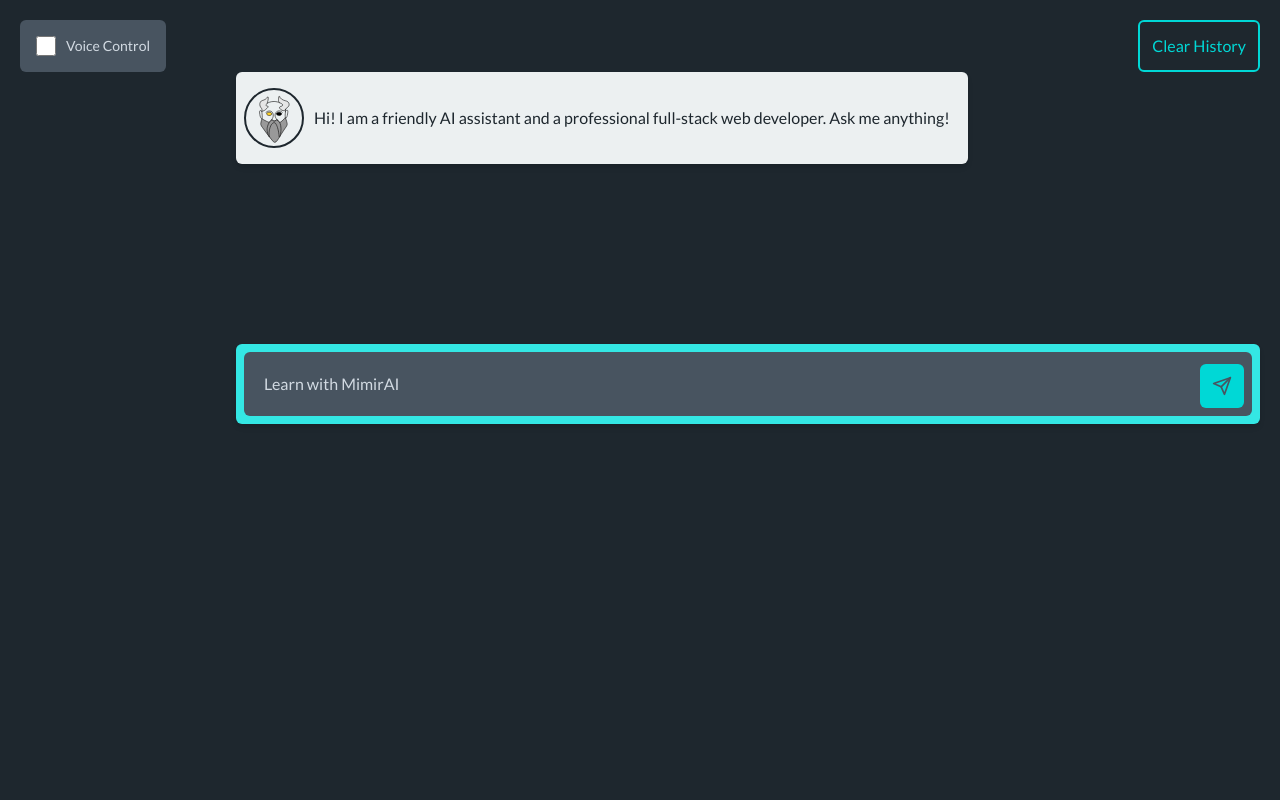
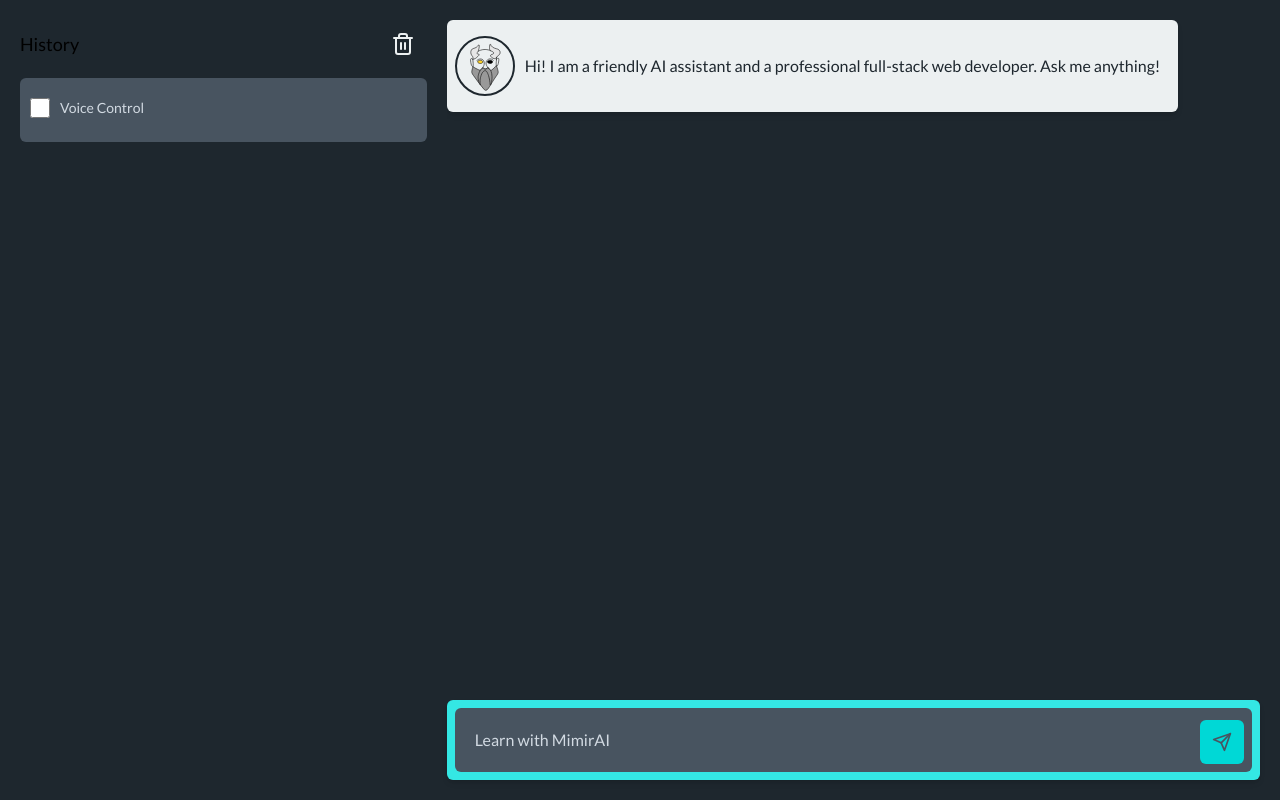
Before and after one commit to akapetano/mimir-ai, a Next.js app: page / in a window 1280 px wide. Built offline with nearby package versions, Linux system fonts and the light colour scheme.

Commit message:
restructure the Chat into different components

```diff
--- a/components/atoms/Button/Button.tsx
+++ b/components/atoms/Button/Button.tsx
@@ -3,7 +3,7 @@ import { ReactNode } from "react";
 
 interface IButtonProps {
   label: string;
-  variant: "primary" | "secondary" | "accent" | "ghost";
+  variant: "primary" | "secondary" | "accent" | "ghost" | "colorless";
   disabled?: boolean;
   iconOnly?: boolean;
   icon?: ReactNode;
@@ -25,9 +25,11 @@ export const Button = ({
   const classes = classNames(`p-3 rounded-md ${className}`, {
     "cursor-not-allowed": disabled === true,
     "bg-blue hover:bg-blue-light text-black": variant === "primary",
+    "bg-white hover:bg-gray-light text-black": variant === "secondary",
     "bg-transparent border-2 border-blue text-blue hover:bg-blue-light hover:border-blue-light hover:text-black":
       variant === "ghost",
     "bg-red-600 text-white hover:bg-red-700": variant === "accent",
+    "bg-transparent text-white hover:text-gray-light": variant === "colorless",
   });
 
   return (
--- a/components/atoms/Checkbox/Checkbox.tsx
+++ b/components/atoms/Checkbox/Checkbox.tsx
@@ -25,11 +25,11 @@ export const Checkbox = ({
   onChange,
 }: ICheckboxProps) => {
   const classes = classNames(
-    "flex justify-start gap-2.5 items-center text-sm tracking-normal normal-case p-4 hover:cursor-pointer",
+    "flex justify-start gap-2.5 items-center text-sm tracking-normal normal-case hover:cursor-pointer",
     disabled ? "opacity-50" : "opacity-100",
     bare
       ? "border-none pl-0 mb-1"
-      : "bg-gray-dark rounded-md focus:border-blue mb-4",
+      : "bg-gray-dark rounded-md focus:border-blue mb-4 p-4",
     className
   );
 
--- /dev/null
+++ b/components/atoms/icons/TrashIcon/TrashIcon.tsx
@@ -0,0 +1,33 @@
+interface ITrashIconProps {
+  width?: string;
+  height?: string;
+  className?: string;
+}
+
+export const TrashIcon = ({
+  width = "24",
+  height = "24",
+  className,
+}: ITrashIconProps) => {
+  return (
+    <div className={`flex justify-center items-center`}>
+      <svg
+        xmlns="http://www.w3.org/2000/svg"
+        width={width}
+        height={height}
+        viewBox="0 0 24 24"
+        fill="none"
+        stroke="currentColor"
+        strokeWidth="2"
+        strokeLinecap="round"
+        strokeLinejoin="round"
+        className={`feather feather-trash-2 ${className}`}
+      >
+        <polyline points="3 6 5 6 21 6"></polyline>
+        <path d="M19 6v14a2 2 0 0 1-2 2H7a2 2 0 0 1-2-2V6m3 0V4a2 2 0 0 1 2-2h4a2 2 0 0 1 2 2v2"></path>
+        <line x1="10" y1="11" x2="10" y2="17"></line>
+        <line x1="14" y1="11" x2="14" y2="17"></line>
+      </svg>
+    </div>
+  );
+};
--- a/components/features/home/Chat/Chat.tsx
+++ b/components/features/home/Chat/Chat.tsx
@@ -1,26 +1,70 @@
 "use-client";
 
 import { useModels } from "@/hooks/useModels";
+import { useVoice } from "@/hooks/useVoice";
+import { useChat } from "@/hooks/useChat";
+import { useSpeechSynthesisApi } from "@/hooks/useSpeechSynthesisApi";
 import { Options } from "@/components/features/home/Chat/Options/Options";
-import { ChatGPTForm } from "@/components/features/home/Chat/ChatGPTForm/ChatGPTForm";
-import { Controls } from "./Controls/Controls";
-import { useVoice } from "@/hooks/useVoice";
+import { ChatSection } from "./ChatSection/ChatSection";
 
 export const Chat = () => {
   const { currentModel, setCurrentModel, models, modelOptions } = useModels();
   const { voiceControl, handleChange } = useVoice();
+  const {
+    inputValue,
+    handleReset,
+    btnDisabled,
+    handleSubmit,
+    isLoading,
+    handleInputChange,
+    messages,
+  } = useChat();
+  const {
+    text,
+    setText,
+    isSpeaking,
+    isPaused,
+    isResumed,
+    hasEnded,
+    speak,
+    pause,
+    resume,
+    cancel,
+  } = useSpeechSynthesisApi();
 
   return (
-    <div className="w-full flex justify-between gap-2.5 p-5">
+    <div className="w-full flex flex-col md:flex-row justify-between gap-5 p-5">
       <Options
         currentModel={currentModel}
         setCurrentModel={setCurrentModel}
         modelOptions={modelOptions}
         voiceControl={voiceControl}
         handleChange={handleChange}
+        handleReset={handleReset}
+        text={text}
+        setText={setText}
+        isSpeaking={isSpeaking}
+        isPaused={isPaused}
+        isResumed={isResumed}
+        hasEnded={hasEnded}
+        speak={speak}
+        pause={pause}
+        resume={resume}
+        cancel={cancel}
+        className="md:w-1/3"
       />
 
-      <ChatGPTForm currentModel={currentModel} voiceControl={voiceControl} />
+      <ChatSection
+        currentModel={currentModel}
+        inputValue={inputValue}
+        btnDisabled={btnDisabled}
+        handleSubmit={handleSubmit}
+        isLoading={isLoading}
+        handleInputChange={handleInputChange}
+        messages={messages}
+        setText={setText}
+        className="md:w-2/3"
+      />
     </div>
   );
 };
--- a/components/features/home/Chat/ChatGPTForm/ChatGPTForm.tsx
+++ b/components/features/home/Chat/ChatGPTForm/ChatGPTForm.tsx
@@ -1,95 +1,23 @@
-"use client";
-
 import { Button } from "@/components/atoms/Button/Button";
 import { SendIcon } from "@/components/atoms/icons/SendIcon/SendIcon";
-import { useChat } from "@/hooks/useChat";
-import { LoadingChatLine } from "../ChatLine/LoadingChatLine/LoadingChatLine";
-import { ChatLine } from "../ChatLine/ChatLine";
-import { Controls } from "../Controls/Controls";
-import { useSpeechSynthesisAi } from "@/hooks/useSpeechSynthesisApi";
-import { useEffect } from "react";
-import clsx from "clsx";
+import { FormEvent, ChangeEvent } from "react";
 
 interface IChatGPTFormProps {
-  currentModel: string;
-  voiceControl: boolean;
+  inputValue: string;
+  btnDisabled: boolean;
+  handleSubmit: (event: FormEvent<HTMLFormElement>) => Promise<void>;
+  handleInputChange: (event: ChangeEvent<HTMLInputElement>) => void;
 }
 
-export function ChatGPTForm({ currentModel, voiceControl }: IChatGPTFormProps) {
-  const {
+export function ChatGPTForm({
   inputValue,
-    handleReset,
   btnDisabled,
   handleSubmit,
-    isLoading,
   handleInputChange,
-    messages,
-  } = useChat({ currentModel });
-
-  const {
-    text,
-    setText,
-    isSpeaking,
-    isPaused,
-    isResumed,
-    hasEnded,
-    speak,
-    pause,
-    resume,
-    cancel,
-  } = useSpeechSynthesisAi();
-
-  useEffect(() => {
-    if (messages && Array.isArray(messages)) {
-      messages[messages.length - 1].role === "assistant"
-        ? setText(messages[messages.length - 1].content)
-        : null;
-    }
-  }, [messages, setText]);
-
+}: IChatGPTFormProps) {
   return (
-    <div className="flex flex-col justify-center items-center w-full max-w-5xl">
-      <div className="w-full flex flex-col">
-        <div
-          className={clsx(
-            "flex flex-col md:flex-row gap-5",
-            voiceControl ? "justify-between" : "justify-end"
-          )}
-        >
-          {voiceControl ? (
-            <Controls
-              text={text}
-              setText={setText}
-              isSpeaking={isSpeaking}
-              isPaused={isPaused}
-              isResumed={isResumed}
-              hasEnded={hasEnded}
-              speak={speak}
-              pause={pause}
-              resume={resume}
-              cancel={cancel}
-            />
-          ) : null}
-          <Button
-            label="Clear History"
-            type="reset"
-            variant="ghost"
-            onClick={handleReset}
-            className="outline-blue w-full md:w-auto"
-          />
-        </div>
-
-        <div className="flex flex-col mb-40">
-          {messages?.map(({ content, role }, index) => (
-            <ChatLine key={index} role={role} content={content} />
-          ))}
-
-          {isLoading && <LoadingChatLine />}
-        </div>
-      </div>
-
-      <div className="w-full flex flex-col">
-        <div className="w-full p-2 shadow-md rounded-md bg-blue-light flex flex-col justify-between">
+    <div className="w-full flex flex-col flex-none">
+      <div className="w-full p-2 shadow-md rounded-md bg-blue-light flex-none flex-col justify-between">
         <form
           onSubmit={handleSubmit}
           className="relative w-full flex flex-col gap-5"
@@ -115,6 +43,5 @@ export function ChatGPTForm({ currentModel, voiceControl }: IChatGPTFormProps) {
         </form>
       </div>
     </div>
-    </div>
   );
 }
--- /dev/null
+++ b/components/features/home/Chat/ChatSection/ChatSection.tsx
@@ -0,0 +1,56 @@
+import {
+  useEffect,
+  FormEvent,
+  ChangeEvent,
+  Dispatch,
+  SetStateAction,
+} from "react";
+import { ChatGPTForm } from "../ChatGPTForm/ChatGPTForm";
+import { Conversation } from "../Conversation/Conversation";
+import { ChatGPTMessage } from "@/types";
+
+interface IChatSectionProps {
+  currentModel: string;
+  inputValue: string;
+  btnDisabled: boolean;
+  handleSubmit: (event: FormEvent<HTMLFormElement>) => Promise<void>;
+  isLoading: boolean;
+  handleInputChange: (event: ChangeEvent<HTMLInputElement>) => void;
+  messages: ChatGPTMessage[];
+  setText: Dispatch<SetStateAction<string>>;
+  className?: string;
+}
+
+export function ChatSection({
+  currentModel,
+  inputValue,
+  btnDisabled,
+  handleSubmit,
+  isLoading,
+  handleInputChange,
+  messages,
+  setText,
+  className,
+}: IChatSectionProps) {
+  useEffect(() => {
+    if (messages && Array.isArray(messages)) {
+      messages[messages.length - 1].role === "assistant"
+        ? setText(messages[messages.length - 1].content)
+        : null;
+    }
+  }, [messages, setText]);
+
+  return (
+    <section
+      className={`flex flex-col gap-5 h-[calc(100vh-180px)] md:h-[calc(100vh-40px)] justify-center items-center w-full max-w-5xl ${className}`}
+    >
+      <Conversation messages={messages} isLoading={isLoading} />
+      <ChatGPTForm
+        inputValue={inputValue}
+        btnDisabled={btnDisabled}
+        handleSubmit={handleSubmit}
+        handleInputChange={handleInputChange}
+      />
+    </section>
+  );
+}
--- /dev/null
+++ b/components/features/home/Chat/Conversation/Conversation.tsx
@@ -0,0 +1,21 @@
+import { ChatGPTMessage } from "@/types";
+import { ChatLine } from "../ChatLine/ChatLine";
+import { LoadingChatLine } from "../ChatLine/LoadingChatLine/LoadingChatLine";
+
+interface IConversationProps {
+  messages: ChatGPTMessage[];
+  isLoading: boolean;
+}
+
+export const Conversation = ({ messages, isLoading }: IConversationProps) => {
+  return (
+    <div className="w-full flex flex-col flex-1 overflow-y-auto">
+      <div className="flex flex-col mb-40 ">
+        {messages?.map(({ content, role }, index) => (
+          <ChatLine key={index} role={role} content={content} />
+        ))}
+        {isLoading && <LoadingChatLine />}
+      </div>
+    </div>
+  );
+};
--- a/components/features/home/Chat/Options/Options.tsx
+++ b/components/features/home/Chat/Options/Options.tsx
@@ -1,25 +1,52 @@
+import { ChangeEvent, Dispatch, SetStateAction } from "react";
 import { Checkbox } from "@/components/atoms/Checkbox/Checkbox";
 import { Select } from "@/components/atoms/Select/Select";
-import { ModelType } from "@/types";
-import { ChangeEvent, Dispatch, SetStateAction } from "react";
+import { Button } from "@/components/atoms/Button/Button";
+import { TrashIcon } from "@/components/atoms/icons/TrashIcon/TrashIcon";
+import { VoiceControl } from "../VoiceControl/VoiceControl";
+import { IVoiceControlProps } from "../VoiceControl/VoiceControl";
 
-interface IOptionsProps {
+interface IOptionsProps extends IVoiceControlProps {
   currentModel: string;
   setCurrentModel: Dispatch<SetStateAction<string>>;
   modelOptions: string[];
-  voiceControl: boolean;
-  handleChange: (event: ChangeEvent<HTMLInputElement>) => void;
+  handleReset: () => void;
+  className?: string;
 }
 
 export const Options = ({
   currentModel,
   setCurrentModel,
   modelOptions,
+  handleReset,
+  className,
   voiceControl,
   handleChange,
+  text,
+  setText,
+  isSpeaking,
+  isResumed,
+  isPaused,
+  hasEnded,
+  speak,
+  pause,
+  resume,
+  cancel,
 }: IOptionsProps) => {
   return (
-    <div className="min-h-full hidden flex-col gap-2.5 md:flex">
+    <div className={`w-full min-h-full flex flex-col gap-2.5 ${className}`}>
+      <div className="w-full flex justify-between items-center">
+        <span className="block text-lg">History</span>
+        <Button
+          label=""
+          iconOnly
+          icon={<TrashIcon />}
+          type="reset"
+          variant="colorless"
+          onClick={handleReset}
+          className="outline-blue w-auto"
+        />
+      </div>
       {modelOptions && modelOptions?.length ? (
         <Select
           label="Current Model"
@@ -31,11 +58,19 @@ export const Options = ({
           mapOptionToValue={(model: string) => model}
         />
       ) : null}
-      <Checkbox
-        id="voiceControl"
-        label="Voice Control"
-        checked={voiceControl}
-        onChange={handleChange}
+      <VoiceControl
+        voiceControl={voiceControl}
+        handleChange={handleChange}
+        text={text}
+        setText={setText}
+        isSpeaking={isSpeaking}
+        isPaused={isPaused}
+        isResumed={isResumed}
+        hasEnded={hasEnded}
+        speak={speak}
+        pause={pause}
+        resume={resume}
+        cancel={cancel}
       />
     </div>
   );
--- /dev/null
+++ b/components/features/home/Chat/VoiceControl/VoiceControl.tsx
@@ -0,0 +1,65 @@
+import { ChangeEvent, Dispatch, SetStateAction } from "react";
+import clsx from "clsx";
+import { Checkbox } from "@/components/atoms/Checkbox/Checkbox";
+import { Controls } from "../Controls/Controls";
+
+export interface IVoiceControlProps {
+  voiceControl: boolean;
+  handleChange: (event: ChangeEvent<HTMLInputElement>) => void;
+  text: string;
+  setText: Dispatch<SetStateAction<string>>;
+  isSpeaking: boolean;
+  isPaused: boolean;
+  isResumed: boolean;
+  hasEnded: boolean;
+  speak: () => void;
+  pause: () => void;
+  resume: () => void;
+  cancel: () => void;
+}
+
+export const VoiceControl = ({
+  voiceControl,
+  handleChange,
+  text,
+  setText,
+  isSpeaking,
+  isPaused,
+  isResumed,
+  hasEnded,
+  speak,
+  pause,
+  resume,
+  cancel,
+}: IVoiceControlProps) => {
+  return (
+    <div
+      className={clsx(
+        "w-full flex gap-2.5 items-center justify-center bg-gray-dark rounded-md p-2.5"
+      )}
+    >
+      <Checkbox
+        id="voiceControl"
+        label="Voice Control"
+        checked={voiceControl}
+        onChange={handleChange}
+        className="w-full p-2.5"
+        bare
+      />
+      {voiceControl ? (
+        <Controls
+          text={text}
+          setText={setText}
+          isSpeaking={isSpeaking}
+          isPaused={isPaused}
+          isResumed={isResumed}
+          hasEnded={hasEnded}
+          speak={speak}
+          pause={pause}
+          resume={resume}
+          cancel={cancel}
+        />
+      ) : null}
+    </div>
+  );
+};
--- a/hooks/useChat.tsx
+++ b/hooks/useChat.tsx
@@ -2,10 +2,6 @@ import { useState, useEffect, ChangeEvent, FormEvent } from "react";
 import useSwr from "swr";
 import { ChatGPTMessage } from "@/types";
 import { useCookies } from "react-cookie";
-
-interface IUseChatProps {
-  currentModel: string;
-}
 
 const COOKIE_NAME = "nextjs-example-ai-chat-gpt3";
 
@@ -17,7 +13,7 @@ export const initialMessages: ChatGPTMessage[] = [
   },
 ];
 
-export const useChat = ({ currentModel }: IUseChatProps) => {
+export const useChat = () => {
   const [inputValue, setInputValue] = useState<string>("");
   const [messages, setMessages] = useState<ChatGPTMessage[]>(initialMessages);
   const [response, setResponse] = useState<string[]>([]);
--- a/hooks/useSpeechSynthesisApi.tsx
+++ b/hooks/useSpeechSynthesisApi.tsx
@@ -1,6 +1,6 @@
 import { useCallback, useState } from "react";
 
-export const useSpeechSynthesisAi = () => {
+export const useSpeechSynthesisApi = () => {
   const [text, setText] = useState<string>("");
   const [isSpeaking, setIsSpeaking] = useState<boolean>(false);
   const [isPaused, setIsPaused] = useState<boolean>(false);
```
Also changed, not shown: components/features/home/Chat/Controls/Controls.tsx (+9 -6 lines), components/atoms/icons/TrashIcon/trash-2.svg (added). Lines whose indentation alone changed are shown as unchanged.
